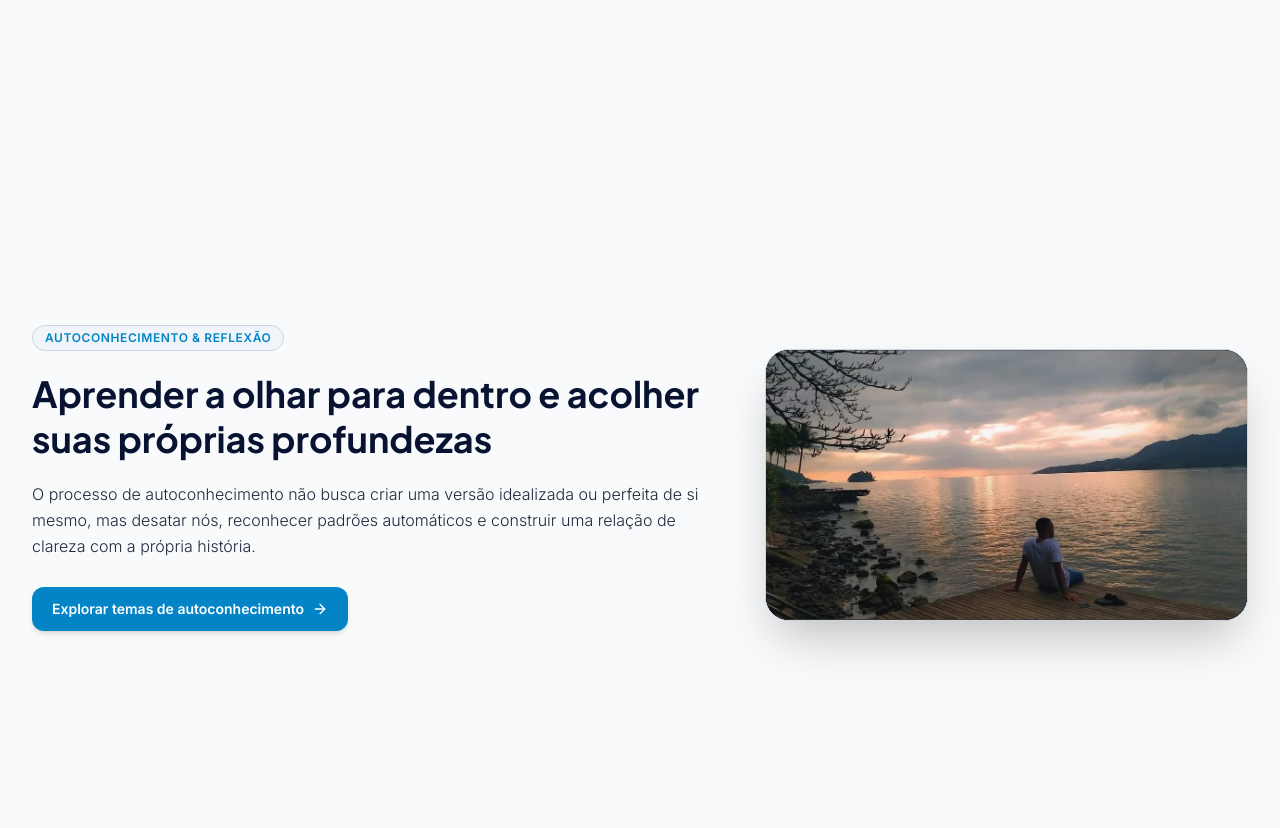
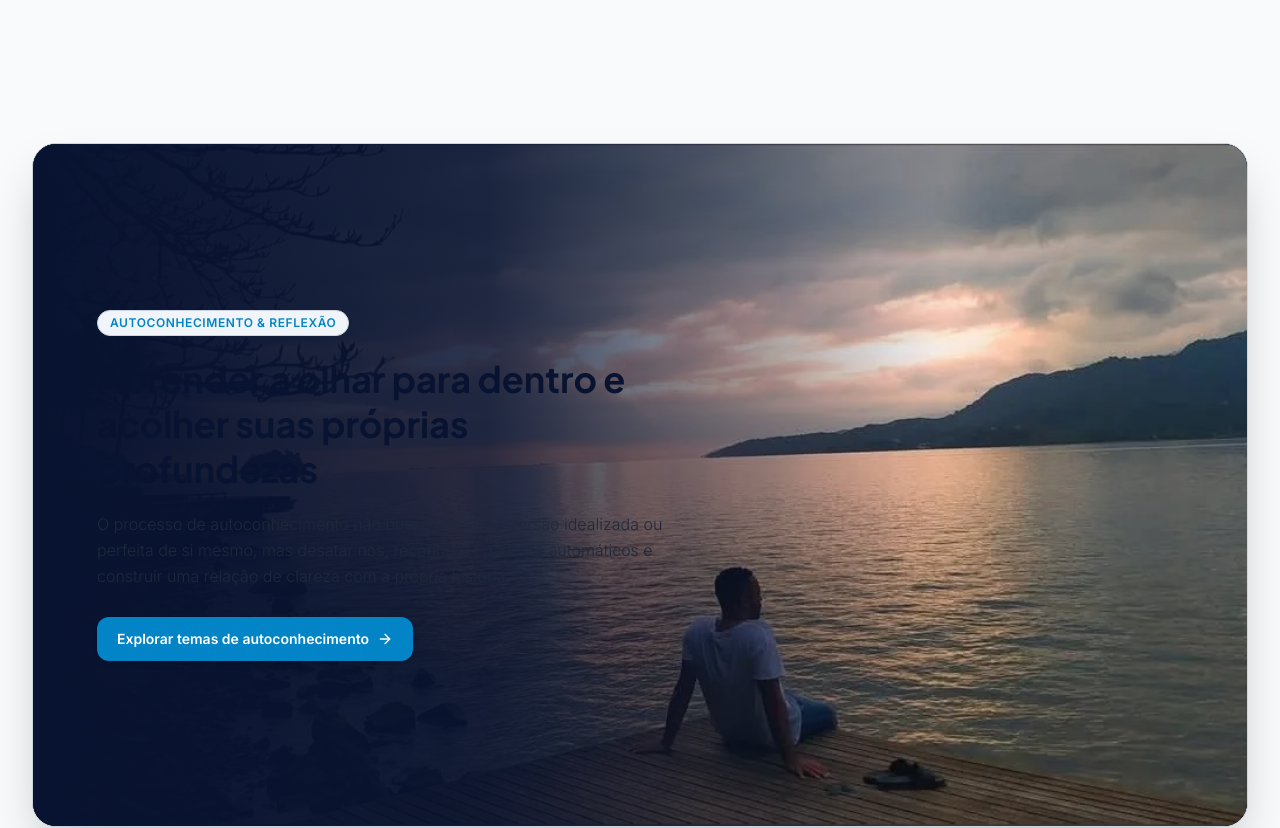
Before and after one commit to elosites-web/Daniel-Paulo, a React (Vite) app: page / in a window 1280 px wide. Shown: the part 4020-4848 px from the top of the page. Built offline with nearby package versions, Linux system fonts and the light colour scheme.

Commit message:
feat: implement pinned scroll video for section 3
Refactor the autoconhecimento section to use a sticky container with a dynamic aspect ratio video player, improving the visual scroll experience.

```diff
--- a/src/pages/Home/HomePage.tsx
+++ b/src/pages/Home/HomePage.tsx
@@ -271,38 +271,11 @@ export const HomePage: React.FC = () => {
         ======================================================== */}
         <section
           id="autoconhecimento"
-          className="max-w-7xl mx-auto px-4 sm:px-6 lg:px-8 lg:grid lg:grid-cols-12 lg:gap-10 relative"
+          ref={section3TrackRef}
+          className="relative h-[200svh] lg:h-[240vh] max-w-7xl mx-auto px-4 sm:px-6 lg:px-8"
           aria-label="Autoconhecimento e reflexão com Daniel Paulo"
         >
-          {/* Coluna de texto */}
-          <div className="lg:col-span-7 lg:sticky lg:top-24 lg:self-start lg:min-h-[calc(100svh-6rem)] lg:flex lg:flex-col lg:justify-center py-10 lg:py-0 space-y-5">
-            <div>
-              <span className="inline-block px-3 py-1 rounded-full bg-[#122456]/90 border border-[#4FD6F4]/40 text-xs font-semibold text-[#4FD6F4] uppercase tracking-wider backdrop-blur-sm">
-                Autoconhecimento & Reflexão
-              </span>
-            </div>
-
-            <h2 className="text-2xl sm:text-3xl lg:text-4xl font-bold text-white font-['Plus_Jakarta_Sans'] leading-tight">
-              Aprender a olhar para dentro e acolher suas próprias profundezas
-            </h2>
-
-            <p className="text-sm sm:text-base text-slate-200 leading-relaxed font-light">
-              O processo de autoconhecimento não busca criar uma versão idealizada ou perfeita de si mesmo, mas desatar nós, reconhecer padrões automáticos e construir uma relação de clareza com a própria história.
-            </p>
-
-            <div className="pt-2">
-              <Link
-                to="/terapia-e-autoconhecimento"
-                className="inline-flex items-center gap-2 px-5 py-3 rounded-xl font-semibold text-sm bg-[#4FD6F4] text-[#081331] hover:bg-[#36c5e5] transition-all shadow-md"
-              >
-                <span>Explorar temas de autoconhecimento</span>
-                <ArrowRight className="w-4 h-4" />
-              </Link>
-            </div>
-          </div>
-
-          {/* Coluna do vídeo: no celular quadro 9/16, em desktop aspect-video */}
-          <div ref={section3TrackRef} className="lg:col-span-5 relative h-[200svh] lg:h-[240vh]">
+          {/* Pinned inner container */}
           <div className="sticky top-20 h-[calc(100svh-5rem)] flex items-center justify-center">
             <div className="relative aspect-[9/16] lg:aspect-video h-[min(calc(100svh-7rem),calc((100vw-2rem)*16/9))] lg:h-auto lg:w-full max-w-full rounded-3xl overflow-hidden shadow-2xl border border-[#1e3878] bg-[#07112d]">
               <ScrollVideo
@@ -321,6 +294,37 @@ export const HomePage: React.FC = () => {
                 aspectRatio="none"
                 trackRef={section3TrackRef}
               />
+
+              {/* Gradient scrim for perfect text readability */}
+              <div className="absolute inset-0 bg-gradient-to-t from-[#081331] via-[#081331]/80 to-transparent lg:bg-gradient-to-r lg:from-[#081331] lg:via-[#081331]/85 lg:to-transparent lg:w-3/4 z-10 pointer-events-none" />
+
+              {/* Content inside video component */}
+              <div className="absolute inset-0 z-20 flex items-center p-6 sm:p-10 lg:p-16">
+                <div className="max-w-xl space-y-3.5 sm:space-y-5">
+                  <div>
+                    <span className="inline-block px-3 py-1 rounded-full bg-[#122456]/90 border border-[#4FD6F4]/40 text-xs font-semibold text-[#4FD6F4] uppercase tracking-wider backdrop-blur-sm">
+                      Autoconhecimento & Reflexão
+                    </span>
+                  </div>
+
+                  <h2 className="text-xl sm:text-2xl lg:text-3xl xl:text-4xl font-bold text-white font-['Plus_Jakarta_Sans'] leading-tight">
+                    Aprender a olhar para dentro e acolher suas próprias profundezas
+                  </h2>
+
+                  <p className="text-xs sm:text-sm lg:text-base text-slate-200 leading-relaxed font-light line-clamp-4 sm:line-clamp-none">
+                    O processo de autoconhecimento não busca criar uma versão idealizada ou perfeita de si mesmo, mas desatar nós, reconhecer padrões automáticos e construir uma relação de clareza com a própria história.
+                  </p>
+
+                  <div className="pt-1 sm:pt-2">
+                    <Link
+                      to="/terapia-e-autoconhecimento"
+                      className="inline-flex items-center gap-2 px-4 py-2.5 sm:px-5 sm:py-3 rounded-xl font-semibold text-xs sm:text-sm bg-[#4FD6F4] text-[#081331] hover:bg-[#36c5e5] transition-all shadow-md"
+                    >
+                      <span>Explorar temas de autoconhecimento</span>
+                      <ArrowRight className="w-4 h-4" />
+                    </Link>
+                  </div>
+                </div>
               </div>
             </div>
           </div>
@@ -741,47 +745,11 @@ export const HomePage: React.FC = () => {
         ======================================================== */}
         <section
           id="contato"
-          className="max-w-7xl mx-auto px-4 sm:px-6 lg:px-8 lg:grid lg:grid-cols-12 lg:gap-10 relative"
+          ref={section11TrackRef}
+          className="relative h-[200svh] lg:h-[240vh] max-w-7xl mx-auto px-4 sm:px-6 lg:px-8"
           aria-label="Primeiro passo para agendamento com Daniel Paulo"
         >
-          {/* Coluna de texto */}
-          <div className="lg:col-span-7 lg:sticky lg:top-24 lg:self-start lg:min-h-[calc(100svh-6rem)] lg:flex lg:flex-col lg:justify-center py-10 lg:py-0 space-y-6 text-center lg:text-left">
-            <div>
-              <span className="inline-block px-3.5 py-1.5 rounded-full bg-[#122456] border border-[#4FD6F4]/40 text-xs font-semibold text-[#4FD6F4] uppercase tracking-wider">
-                Dê o Primeiro Passo
-              </span>
-            </div>
-
-            <h2 className="text-3xl sm:text-4xl md:text-5xl font-bold text-white font-['Plus_Jakarta_Sans'] leading-tight">
-              Um espaço seguro para você falar sobre o que importa
-            </h2>
-
-            <p className="text-base sm:text-lg text-slate-200 font-light max-w-xl mx-auto lg:mx-0 leading-relaxed">
-              Sem julgamentos e sem fórmulas prontas. Entre em contato diretamente pelo WhatsApp para esclarecer suas dúvidas e iniciar um diálogo.
-            </p>
-
-            <div className="pt-2 flex flex-col sm:flex-row items-center justify-center lg:justify-start gap-4">
-              <a
-                href={getWhatsAppUrl('Olá Daniel, gostaria de conversar sobre o atendimento psicanalítico.')}
-                target="_blank"
-                rel="noopener noreferrer"
-                className="w-full sm:w-auto inline-flex items-center justify-center gap-2.5 px-8 py-4 rounded-xl font-bold text-base bg-[#4FD6F4] text-[#081331] hover:bg-[#36c5e5] transition-all transform hover:-translate-y-0.5 shadow-xl shadow-[#4FD6F4]/20"
-              >
-                <WhatsAppIcon className="w-5 h-5" />
-                <span>Conversar no WhatsApp</span>
-              </a>
-
-              <Link
-                to="/contato"
-                className="w-full sm:w-auto inline-flex items-center justify-center gap-2 px-6 py-4 rounded-xl font-semibold text-base bg-[#0e1e4a] text-white hover:bg-[#162c66] border border-[#1e3878] transition-colors"
-              >
-                <span>Formulário de Contato</span>
-              </Link>
-            </div>
-          </div>
-
-          {/* Coluna do vídeo: no celular quadro 9/16, no desktop aspect-video */}
-          <div ref={section11TrackRef} className="lg:col-span-5 relative h-[200svh] lg:h-[240vh]">
+          {/* Pinned inner container */}
           <div className="sticky top-20 h-[calc(100svh-5rem)] flex items-center justify-center">
             <div className="relative aspect-[9/16] lg:aspect-video h-[min(calc(100svh-7rem),calc((100vw-2rem)*16/9))] lg:h-auto lg:w-full max-w-full rounded-3xl overflow-hidden shadow-2xl border border-[#1e3878] bg-[#060d21]">
               <ScrollVideo
@@ -800,6 +768,46 @@ export const HomePage: React.FC = () => {
                 aspectRatio="none"
                 trackRef={section11TrackRef}
               />
+
+              {/* Scrim */}
+              <div className="absolute inset-0 bg-[#081331]/75 backdrop-blur-[2px] z-10 pointer-events-none" />
+
+              {/* Foreground content inside video component */}
+              <div className="absolute inset-0 z-20 flex items-center justify-center p-6 sm:p-10 text-center">
+                <div className="max-w-2xl space-y-4 sm:space-y-6">
+                  <div>
+                    <span className="inline-block px-3.5 py-1.5 rounded-full bg-[#122456] border border-[#4FD6F4]/40 text-xs font-semibold text-[#4FD6F4] uppercase tracking-wider">
+                      Dê o Primeiro Passo
+                    </span>
+                  </div>
+
+                  <h2 className="text-2xl sm:text-3xl md:text-4xl lg:text-5xl font-bold text-white font-['Plus_Jakarta_Sans'] leading-tight">
+                    Um espaço seguro para você falar sobre o que importa
+                  </h2>
+
+                  <p className="text-xs sm:text-base md:text-lg text-slate-200 font-light max-w-xl mx-auto leading-relaxed line-clamp-3 sm:line-clamp-none">
+                    Sem julgamentos e sem fórmulas prontas. Entre em contato diretamente pelo WhatsApp para esclarecer suas dúvidas e iniciar um diálogo.
+                  </p>
+
+                  <div className="pt-1 sm:pt-2 flex flex-col sm:flex-row items-center justify-center gap-3 sm:gap-4">
+                    <a
+                      href={getWhatsAppUrl('Olá Daniel, gostaria de conversar sobre o atendimento psicanalítico.')}
+                      target="_blank"
+                      rel="noopener noreferrer"
+                      className="w-full sm:w-auto inline-flex items-center justify-center gap-2.5 px-6 py-3 sm:px-8 sm:py-4 rounded-xl font-bold text-sm sm:text-base bg-[#4FD6F4] text-[#081331] hover:bg-[#36c5e5] transition-all transform hover:-translate-y-0.5 shadow-xl shadow-[#4FD6F4]/20"
+                    >
+                      <WhatsAppIcon className="w-5 h-5" />
+                      <span>Conversar no WhatsApp</span>
+                    </a>
+
+                    <Link
+                      to="/contato"
+                      className="w-full sm:w-auto inline-flex items-center justify-center gap-2 px-5 py-3 sm:px-6 sm:py-4 rounded-xl font-semibold text-xs sm:text-base bg-[#0e1e4a] text-white hover:bg-[#162c66] border border-[#1e3878] transition-colors"
+                    >
+                      <span>Formulário de Contato</span>
+                    </Link>
+                  </div>
+                </div>
               </div>
             </div>
           </div>
```
Lines whose indentation alone changed are shown as unchanged.
